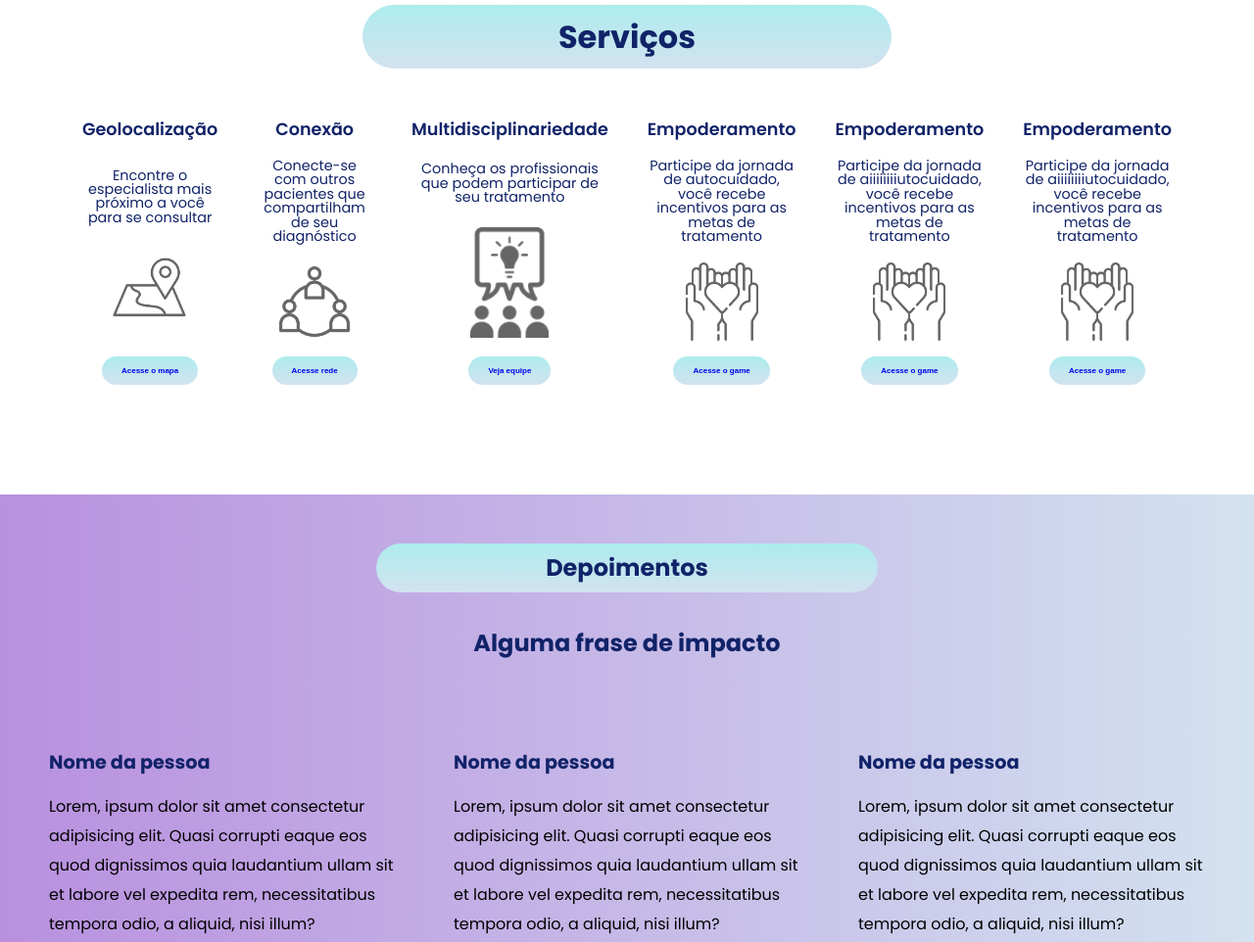
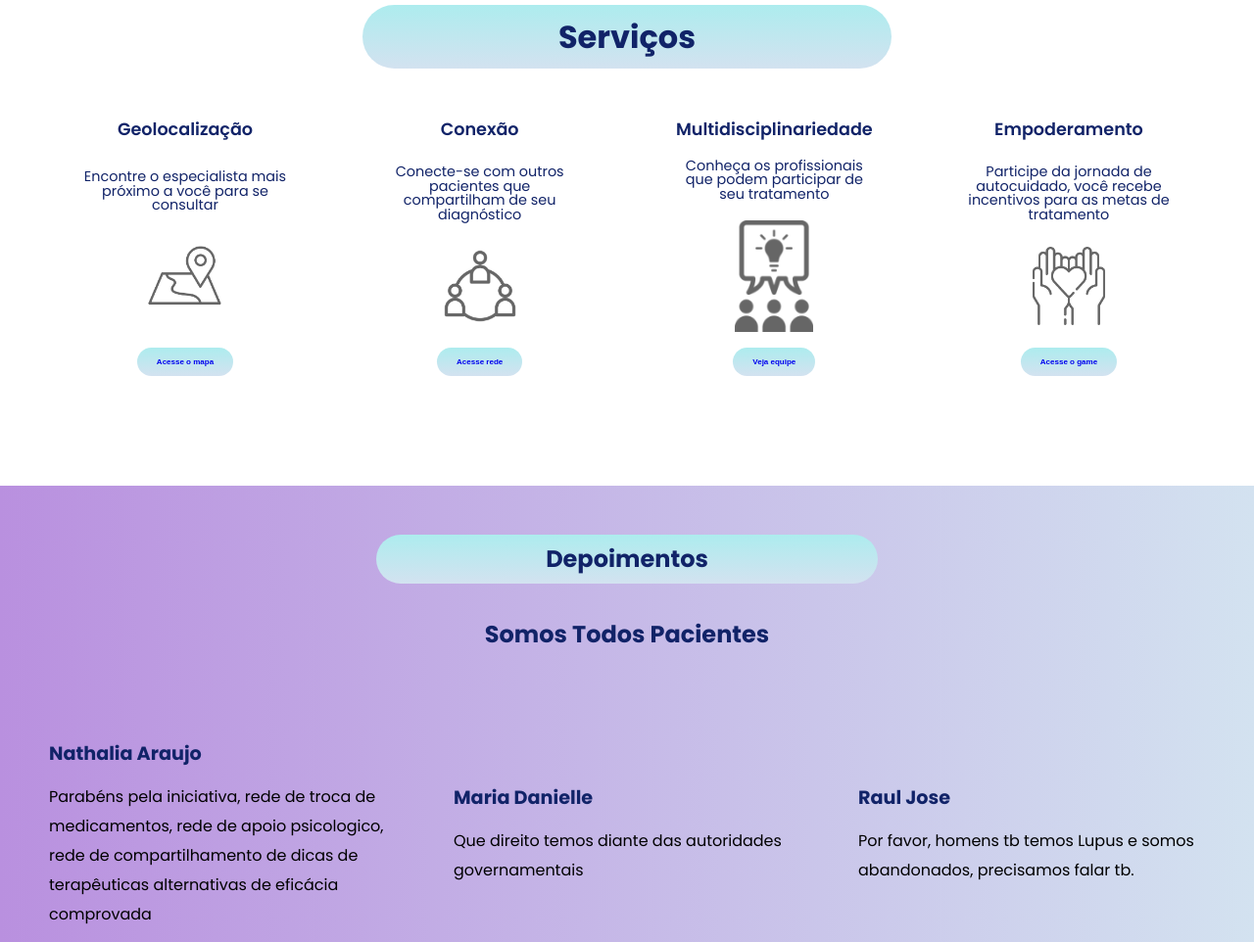
Before and after one commit to Martajsik/reumatechrev, a plain HTML site: page index.html in a window 1280 px wide. Shown: the part 1620-2582 px from the top of the page at 98% size. Drawn offline with Linux system fonts and the light colour scheme.

Commit message:
inserir dos depoimentos

```diff
--- a/index.html
+++ b/index.html
@@ -108,14 +108,14 @@
                     <h2>Geolocalização</h2>
                     <p>Encontre o especialista mais próximo a você para se consultar</p>
                     <img src="./imgsSite/map.png" alt="">
-                    <button><a href="https://www.google.com.br/maps/search/farmacias+de+auto+custo+no+brasil/@-23.5618203,-46.8100543,12z/data=!3m1!4b1?hl=pt-BR">Acesse o mapa</a></button>
+                    <button><a href="https://www.google.com.br/maps/search/farmacias+de+auto+custo+no+brasil/@-23.5618203,-46.8100543,12z/data=!3m1!4b1?hl=pt-BR" target="_blank">Acesse o mapa</a></button>
                 </div>
 
                 <div class="card">
                     <h2>Conexão</h2>
                     <p>Conecte-se com outros pacientes que compartilham de seu diagnóstico</p>
                     <img src="./imgsSite/conect.png" alt="">
-                    <button><a href="#">Acesse rede</a></button>
+                    <button><a href="https://instagram.com/reumatech?igshid=438le1d3xsk1" target= "_blank">Acesse rede</a></button>
                 </div>
 
 
@@ -135,20 +135,7 @@
                 </div>
 
 
-                <div class="card">
-                    <h2>Empoderamento</h2>
-                    <p>Participe da jornada de aiiiiiiiiutocuidado, você recebe incentivos para as metas de tratamento</p>
-                    <img src="./imgsSite/selfcare.png" alt="">
-                    <button><a href="#">Acesse o game</a></button>
-                </div>
 
-
-                <div class="card">
-                    <h2>Empoderamento</h2>
-                    <p>Participe da jornada de aiiiiiiiiutocuidado, você recebe incentivos para as metas de tratamento</p>
-                    <img src="./imgsSite/selfcare.png" alt="">
-                    <button><a href="#">Acesse o game</a></button>
-                </div>
             </div>
         </section>
 
@@ -156,26 +143,26 @@
 
         <section class="depoimentos">
             <h2>Depoimentos</h2>
-            <h3 class="impacto">Alguma frase de impacto</h3>
+            <h3 class="impacto">Somos Todos Pacientes</h3>
 
 
 
             <div class="depoimentos_card">
                 <div class="card">
-                    <h4>Nome da pessoa</h4>
-                    <p>Lorem, ipsum dolor sit amet consectetur adipisicing elit. Quasi corrupti eaque eos quod dignissimos quia laudantium ullam sit et labore vel expedita rem, necessitatibus tempora odio, a aliquid, nisi illum?</p>
+                    <h4>Nathalia Araujo</h4>
+                    <p>Parabéns pela iniciativa, rede de troca de medicamentos, rede de apoio psicologico, rede de compartilhamento de dicas de terapêuticas alternativas de eficácia comprovada</p>
                 </div>
 
 
                 <div class="card">
-                    <h4>Nome da pessoa</h4>
-                    <p>Lorem, ipsum dolor sit amet consectetur adipisicing elit. Quasi corrupti eaque eos quod dignissimos quia laudantium ullam sit et labore vel expedita rem, necessitatibus tempora odio, a aliquid, nisi illum?</p>
+                    <h4>Maria Danielle</h4>
+                    <p>Que direito temos diante das autoridades governamentais</p>
                 </div>
 
 
                 <div class="card">
-                    <h4>Nome da pessoa</h4>
-                    <p>Lorem, ipsum dolor sit amet consectetur adipisicing elit. Quasi corrupti eaque eos quod dignissimos quia laudantium ullam sit et labore vel expedita rem, necessitatibus tempora odio, a aliquid, nisi illum?</p>
+                    <h4>Raul Jose</h4>
+                    <p>Por favor, homens tb temos Lupus e somos abandonados, precisamos falar tb.</p>
                 </div>
 
             </div>
--- a/style.css
+++ b/style.css
@@ -63,8 +63,8 @@ html {
 }
 
 .home .container_header {
-  background: -webkit-gradient(linear, left top, right top, from(#b990df), to(#d3e2f0));
-  background: linear-gradient(to right, #b990df, #d3e2f0);
+  background:#fff;
+  background: #fff;
   display: -webkit-box;
   display: -ms-flexbox;
   display: flex;
```
